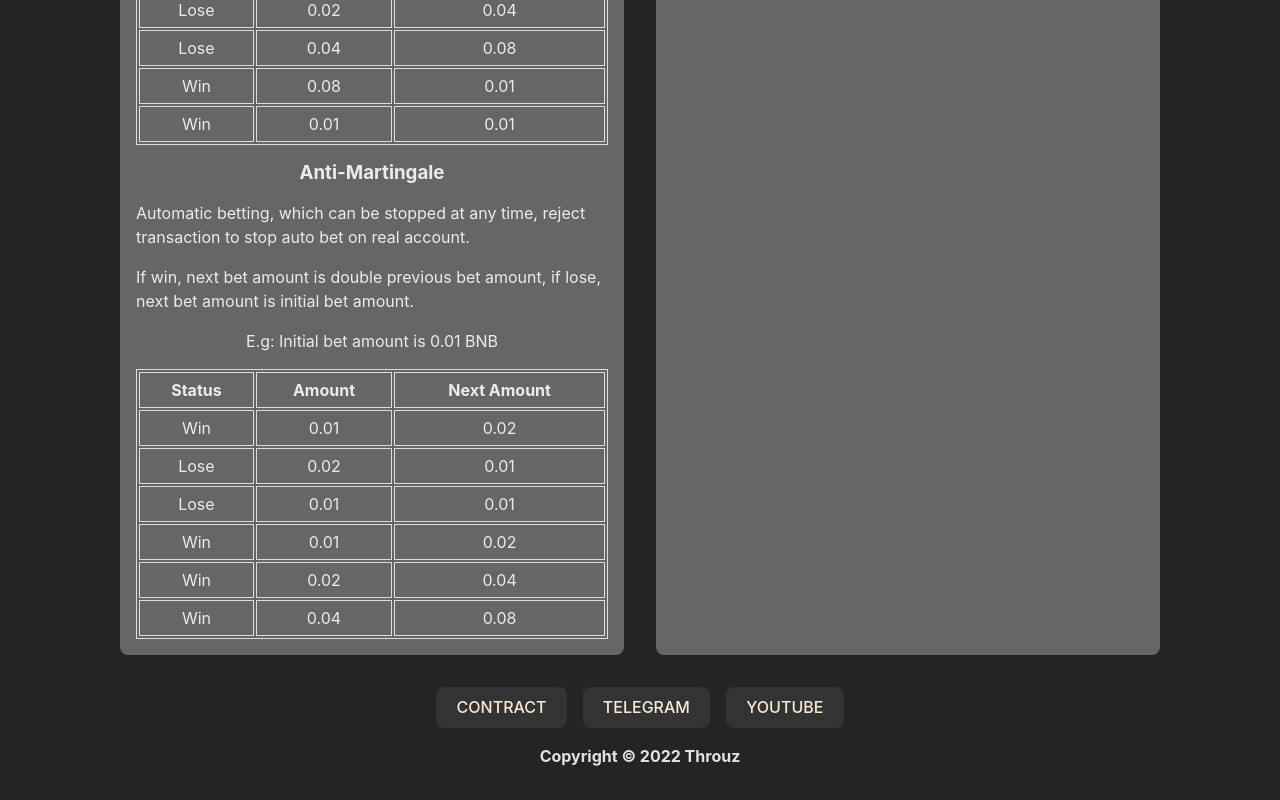
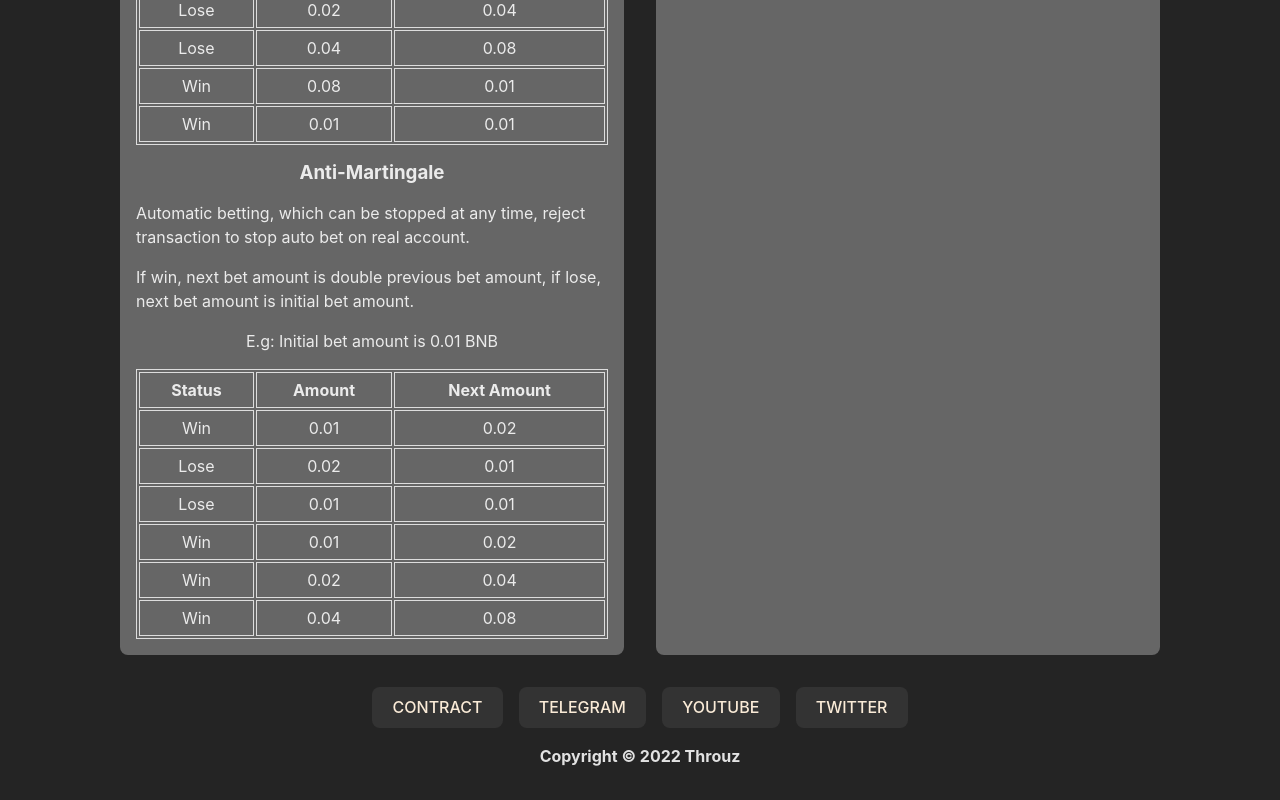
Before and after one commit to throuz/fair-game, a React (Vite) app: page / in a window 1280 px wide. Shown: the part 1058-1858 px from the top of the page. Built offline with nearby package versions, Linux system fonts and the light colour scheme.

Commit message:
add twitter link

```diff
--- a/src/components/Footer.jsx
+++ b/src/components/Footer.jsx
@@ -21,6 +21,10 @@ const Footer = () => {
       .focus();
   };
 
+  const onTwitterClick = () => {
+    window.open("https://twitter.com/FairGam92208318", "_blank").focus();
+  };
+
   return (
     <footer>
       <div className="footer-btn-group">
@@ -33,6 +37,9 @@ const Footer = () => {
         <button className="external-link-btn" onClick={onYoutubeClick}>
           YOUTUBE
         </button>
+        <button className="external-link-btn" onClick={onTwitterClick}>
+          TWITTER
+        </button>
       </div>
       <h4>Copyright © 2022 Throuz</h4>
     </footer>
```
